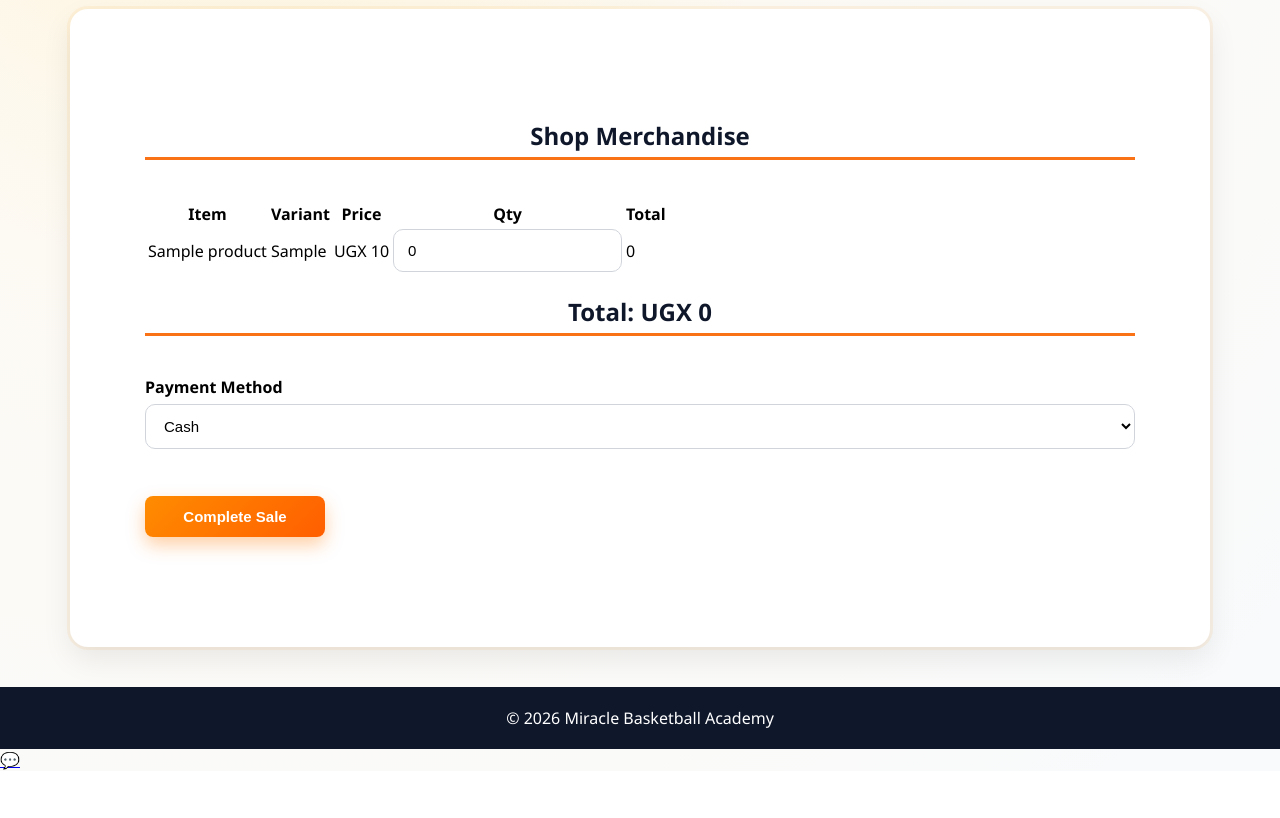
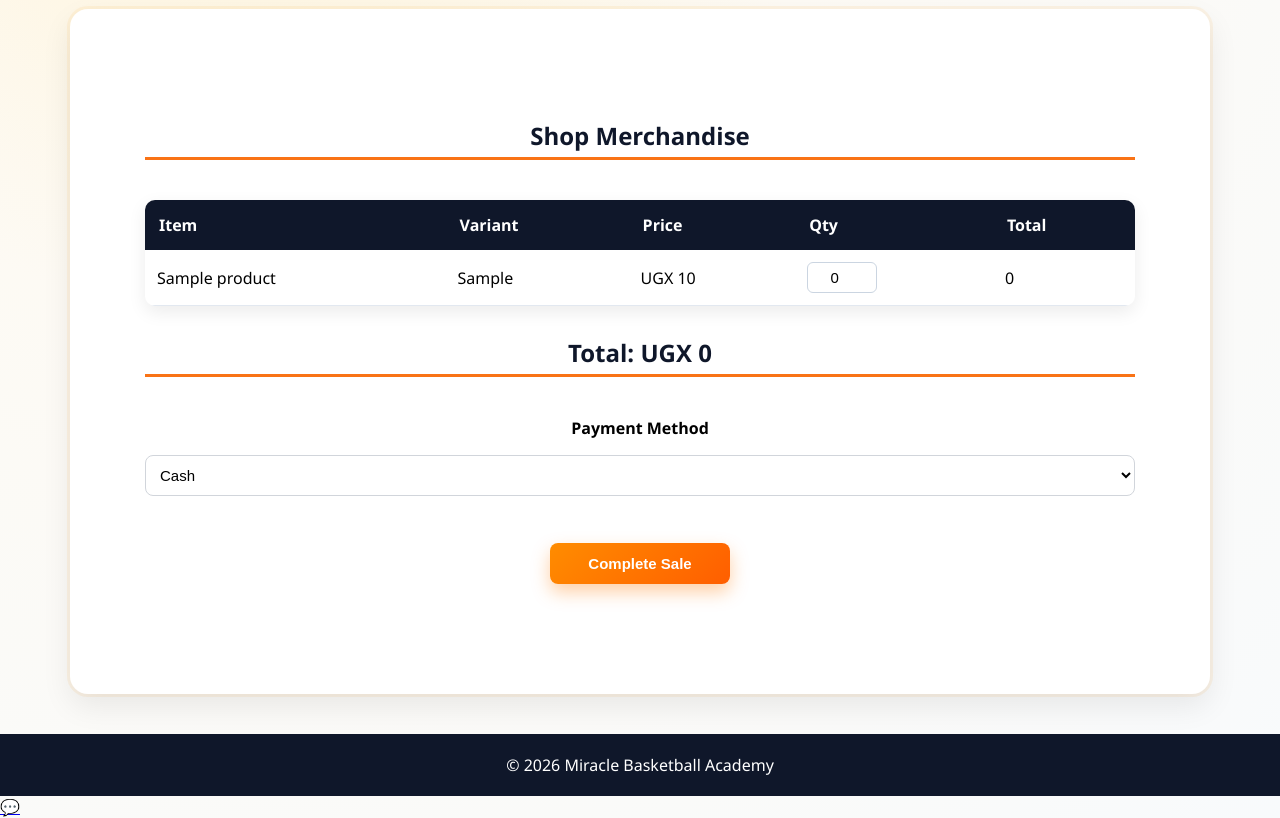
Before and after one commit to mccalsta/mba, a Flask app: page /shop in a window 1280 px wide; the page is wider, and only the part inside the window is pictured. Shown: the part 553-1371 px from the top of that part. Before the commit the page ends 1323 px from the top of that part, so only its background shows below. Run offline with Flask 3, Linux system fonts and the light colour scheme; the visitor is signed in with stand-in values (Sample User, id 1); tables that the repository leaves empty hold one stand-in row (values such as "Sample post").

Commit message:
Update style.css

```diff
--- a/static/css/style.css
+++ b/static/css/style.css
@@ -702,6 +702,108 @@ margin-right:10px;
 }
 
 /* =========================================
+   SHOP HERO
+========================================= */
+
+.shop-hero{
+
+height:45vh;
+
+background:
+linear-gradient(rgba(15,23,42,.75),rgba(15,23,42,.75)),
+url("/static/images/shop-hero.jpg");
+
+background-size:cover;
+background-position:center;
+
+display:flex;
+align-items:center;
+justify-content:center;
+
+text-align:center;
+color:white;
+
+}
+
+
+/* =========================================
+   SHOP TABLE
+========================================= */
+
+.shop-table{
+
+width:100%;
+
+border-collapse:collapse;
+
+margin-top:30px;
+
+background:white;
+
+border-radius:10px;
+
+overflow:hidden;
+
+box-shadow:0 6px 18px rgba(0,0,0,0.08);
+
+}
+
+.shop-table th{
+
+background:#0f172a;
+
+color:white;
+
+padding:14px;
+
+text-align:left;
+
+}
+
+.shop-table td{
+
+padding:12px;
+
+border-bottom:1px solid #e2e8f0;
+
+}
+
+.shop-table input{
+
+width:70px;
+
+padding:6px;
+
+text-align:center;
+
+border-radius:6px;
+
+border:1px solid #cbd5e1;
+
+}
+
+
+/* SHOP SUMMARY */
+
+.shop-summary{
+
+margin-top:30px;
+
+text-align:center;
+
+}
+
+.shop-summary select{
+
+padding:10px;
+
+border-radius:8px;
+
+margin-top:10px;
+
+}
+
+/* =========================================
    CTA SECTION
 ========================================= */
 
```
